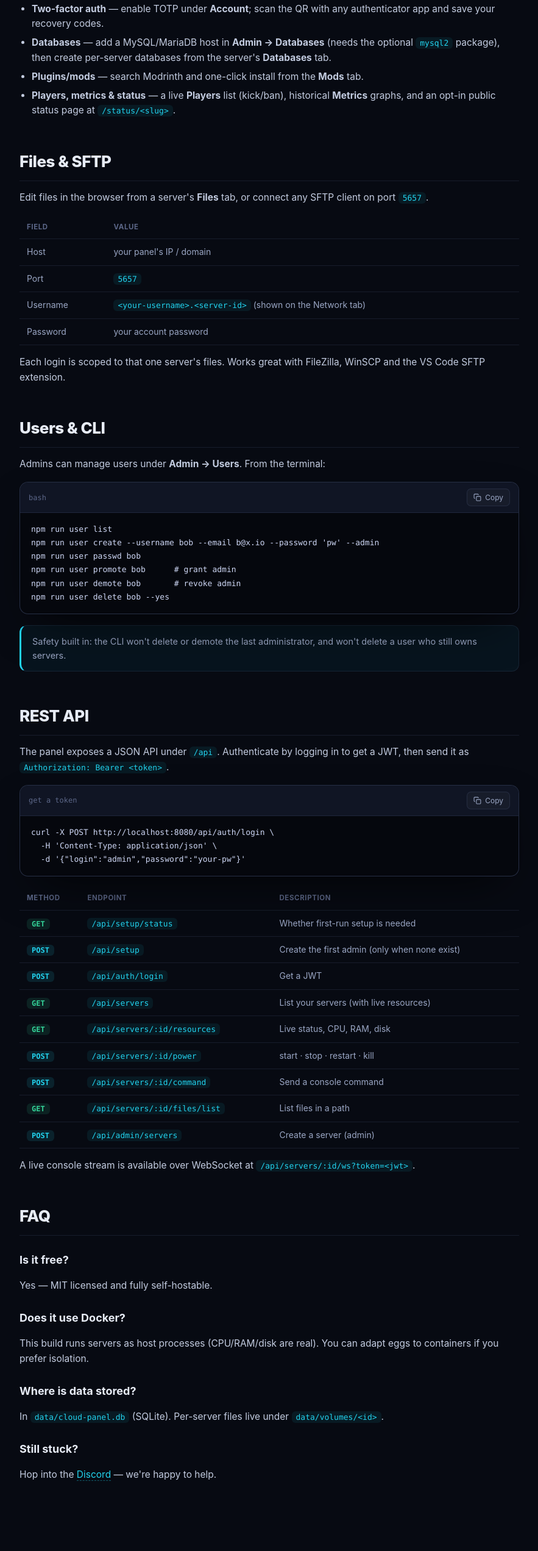
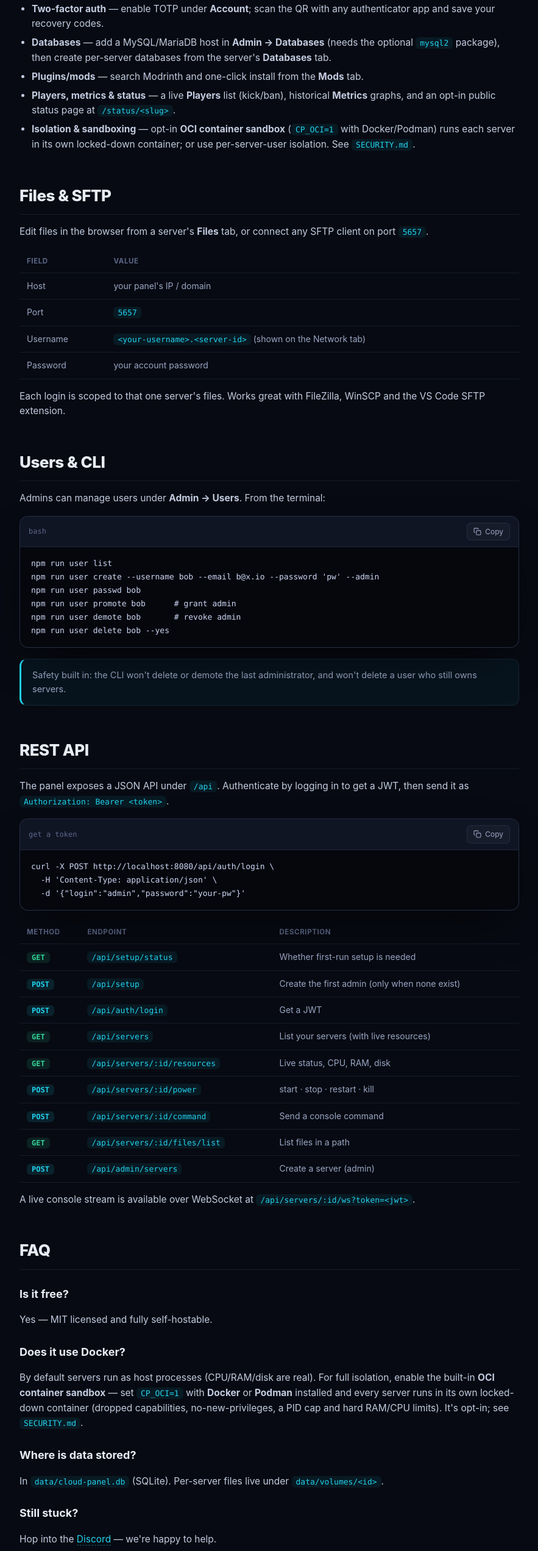
Before and after one commit to Notbangbang-dev/cloud-panel-web, a website: page public/docs.html in a window 1280 px wide. Shown: the part 4585-7128 px from the top of the page at 61% size, without its empty margins (340-1223 px from the left). Drawn offline with Linux system fonts and the light colour scheme.

Commit message:
docs(site): reflect v2.4 + OCI container sandbox; update Docker FAQ and add isolation/security note

```diff
--- a/public/docs.html
+++ b/public/docs.html
@@ -213,6 +213,7 @@ node src/scripts/setup.js --username admin --email you@example.com --password 'S
           <li><b>Databases</b> — add a MySQL/MariaDB host in <b>Admin → Databases</b> (needs the optional <span class="inline">mysql2</span> package), then create per-server databases from the server's <b>Databases</b> tab.</li>
           <li><b>Plugins/mods</b> — search Modrinth and one-click install from the <b>Mods</b> tab.</li>
           <li><b>Players, metrics &amp; status</b> — a live <b>Players</b> list (kick/ban), historical <b>Metrics</b> graphs, and an opt-in public status page at <span class="inline">/status/&lt;slug&gt;</span>.</li>
+          <li><b>Isolation &amp; sandboxing</b> — opt-in <b>OCI container sandbox</b> (<span class="inline">CP_OCI=1</span> with Docker/Podman) runs each server in its own locked-down container; or use per-server-user isolation. See <span class="inline">SECURITY.md</span>.</li>
         </ul>
       </section>
 
@@ -282,7 +283,7 @@ npm run user delete bob --yes</pre>
         <h3>Is it free?</h3>
         <p>Yes — MIT licensed and fully self-hostable.</p>
         <h3>Does it use Docker?</h3>
-        <p>This build runs servers as host processes (CPU/RAM/disk are real). You can adapt eggs to containers if you prefer isolation.</p>
+        <p>By default servers run as host processes (CPU/RAM/disk are real). For full isolation, enable the built-in <b>OCI container sandbox</b> — set <span class="inline">CP_OCI=1</span> with <b>Docker</b> or <b>Podman</b> installed and every server runs in its own locked-down container (dropped capabilities, no-new-privileges, a PID cap and hard RAM/CPU limits). It's opt-in; see <span class="inline">SECURITY.md</span>.</p>
         <h3>Where is data stored?</h3>
         <p>In <span class="inline">data/cloud-panel.db</span> (SQLite). Per-server files live under <span class="inline">data/volumes/&lt;id&gt;</span>.</p>
         <h3>Still stuck?</h3>
```
Also changed, not shown: public/index.html (+1 -1 lines).
